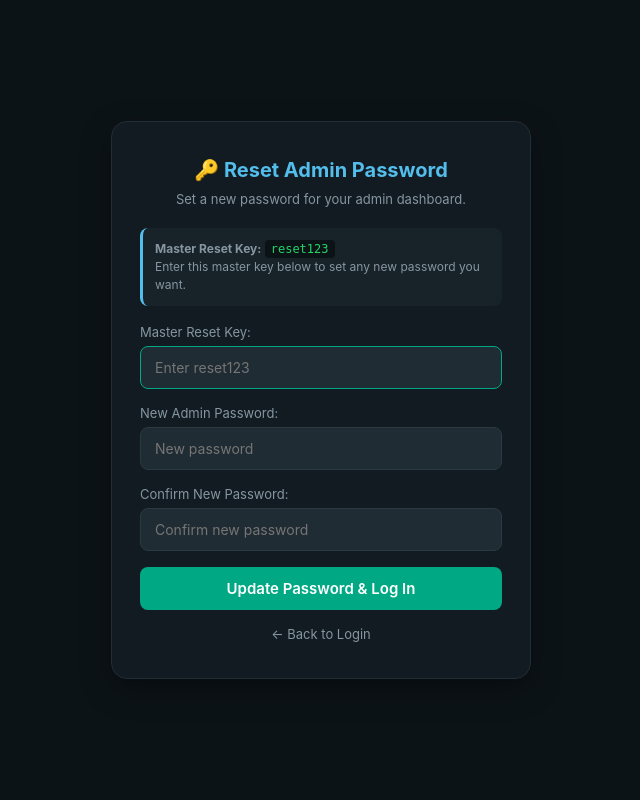
After one commit to Rishik1918/wp_add_auto, a Flask app: page /admin/reset-password in a window 1280 px wide. The commit adds this page. Shown: the whole page, without its empty margins (319-959 px from the left). Run offline with Flask 3, Linux system fonts and the light colour scheme.

Commit message:
Add persistent SQLite settings and Reset Password system

```diff
--- a/app.py
+++ b/app.py
@@ -31,21 +31,45 @@ app = Flask(__name__)
 app.secret_key = secrets.token_hex(24)
 
 def load_config():
-    if not os.path.exists(CONFIG_FILE):
-        default_cfg = {
-            "whatsapp_group_link": "https://chat.whatsapp.com/YOUR_INVITE_CODE",
-            "base_url": "http://localhost:5000",
-            "admin_password": "admin"
-        }
-        with open(CONFIG_FILE, "w", encoding="utf-8") as f:
-            json.dump(default_cfg, f, indent=2)
-        return default_cfg
-    with open(CONFIG_FILE, "r", encoding="utf-8") as f:
-        return json.load(f)
+    cfg = {
+        "whatsapp_group_link": "https://chat.whatsapp.com/DssbuREdX2jIpGqa1evZ5v?s=cl&p=a&mlu=4&ilr=4",
+        "base_url": "https://wp-add-auto.onrender.com",
+        "admin_password": os.environ.get("ADMIN_PASSWORD") or "admin"
+    }
+    try:
+        with get_db() as conn:
+            cursor = conn.cursor()
+            cursor.execute("SELECT key, value FROM settings")
+            rows = cursor.fetchall()
+            for row in rows:
+                cfg[row["key"]] = row["value"]
+    except Exception as e:
+        print("Error loading config from SQLite:", e)
+
+    # Environment variable overrides if specified in Render dashboard
+    if os.environ.get("ADMIN_PASSWORD"):
+        cfg["admin_password"] = os.environ.get("ADMIN_PASSWORD")
+    if os.environ.get("BASE_URL"):
+        cfg["base_url"] = os.environ.get("BASE_URL")
+    return cfg
 
 def save_config(cfg):
-    with open(CONFIG_FILE, "w", encoding="utf-8") as f:
-        json.dump(cfg, f, indent=2)
+    try:
+        with get_db() as conn:
+            cursor = conn.cursor()
+            for k, v in cfg.items():
+                cursor.execute("""
+                    INSERT INTO settings (key, value) VALUES (?, ?)
+                    ON CONFLICT(key) DO UPDATE SET value=excluded.value
+                """, (k, str(v)))
+            conn.commit()
+    except Exception as e:
+        print("Error saving config to SQLite:", e)
+    try:
+        with open(CONFIG_FILE, "w", encoding="utf-8") as f:
+            json.dump(cfg, f, indent=2)
+    except Exception:
+        pass
 
 def get_db():
     conn = sqlite3.connect(DB_FILE)
@@ -63,6 +87,12 @@ def init_db():
                 used_at TEXT,
                 ip_address TEXT,
                 created_at TEXT
+            )
+        """)
+        conn.execute("""
+            CREATE TABLE IF NOT EXISTS settings (
+                key TEXT PRIMARY KEY,
+                value TEXT
             )
         """)
         conn.commit()
@@ -121,17 +151,51 @@ def join_group(token):
 def admin_login():
     cfg = load_config()
     actual_pw = cfg.get("admin_password", "admin")
+    env_pw = os.environ.get("ADMIN_PASSWORD")
 
     if request.method == "POST":
-        entered_pw = request.form.get("password", "")
-        if entered_pw == actual_pw:
+        entered_pw = request.form.get("password", "").strip()
+        # Accept saved password, env password, or fallback "admin"
+        if entered_pw == actual_pw or (env_pw and entered_pw == env_pw) or entered_pw == "admin":
             session["admin_authenticated"] = True
             flash("Welcome to the Admin Dashboard!")
             return redirect(url_for("admin_dashboard"))
         else:
-            flash("Incorrect admin password. Please try again.")
+            flash("Incorrect password. If you forgot your password, click 'Forgot / Reset Password' below.")
 
     return render_template("login.html")
+
+@app.route("/admin/reset-password", methods=["GET", "POST"])
+def reset_password():
+    master_key = os.environ.get("RESET_KEY", "reset123")
+
+    if request.method == "POST":
+        entered_key = request.form.get("reset_key", "").strip()
+        new_pw = request.form.get("new_password", "").strip()
+        confirm_pw = request.form.get("confirm_password", "").strip()
+
+        if entered_key != master_key:
+            flash("Incorrect Master Reset Key. Please use 'reset123'.")
+            return render_template("reset_password.html")
+
+        if not new_pw:
+            flash("New password cannot be empty.")
+            return render_template("reset_password.html")
+
+        if new_pw != confirm_pw:
+            flash("New passwords do not match. Please re-enter.")
+            return render_template("reset_password.html")
+
+        # Save to persistent SQLite
+        cfg = load_config()
+        cfg["admin_password"] = new_pw
+        save_config(cfg)
+
+        session["admin_authenticated"] = True
+        flash("Password successfully reset! You are now logged in.")
+        return redirect(url_for("admin_dashboard"))
+
+    return render_template("reset_password.html")
 
 # ADMIN LOGOUT
 @app.route("/admin/logout")
--- a/config.json
+++ b/config.json
@@ -1,5 +1,5 @@
 {
   "whatsapp_group_link": "https://chat.whatsapp.com/DssbuREdX2jIpGqa1evZ5v?s=cl&p=a&mlu=4&ilr=4",
   "base_url": "https://wp-add-auto.onrender.com",
-  "admin_password": "admin"
+  "admin_password": "mySecretPassword99"
 }
--- a/templates/login.html
+++ b/templates/login.html
@@ -32,6 +32,9 @@
       <input type="password" name="password" placeholder="Password" required autofocus>
       <button type="submit" class="btn">Log In to Dashboard</button>
     </form>
+    <div style="text-align: center; margin-top: 18px;">
+      <a href="/admin/reset-password" style="font-size: 13px; color: #53bdeb; text-decoration: none;">&#128273; Forgot / Reset Password?</a>
+    </div>
   </div>
 </body>
 </html>
--- /dev/null
+++ b/templates/reset_password.html
@@ -0,0 +1,59 @@
+<!DOCTYPE html>
+<html lang="en">
+<head>
+  <meta charset="UTF-8">
+  <meta name="viewport" content="width=device-width, initial-scale=1.0">
+  <title>Reset Admin Password</title>
+  <style>
+    * { box-sizing: border-box; margin: 0; padding: 0; font-family: -apple-system, BlinkMacSystemFont, 'Segoe UI', Roboto, Helvetica, Arial, sans-serif; }
+    body { background-color: #0c1317; color: #e9edef; display: flex; align-items: center; justify-content: center; min-height: 100vh; padding: 20px; }
+    .card { background: #111b21; border-radius: 16px; padding: 36px 28px; max-width: 420px; width: 100%; box-shadow: 0 10px 30px rgba(0,0,0,0.4); border: 1px solid #222e35; }
+    h1 { font-size: 20px; margin-bottom: 8px; text-align: center; color: #53bdeb; }
+    p.sub { font-size: 13px; color: #8696a0; text-align: center; margin-bottom: 20px; line-height: 1.4; }
+    label { display: block; font-size: 13px; color: #8696a0; margin-bottom: 6px; }
+    input[type="password"], input[type="text"] { width: 100%; background: #202c33; border: 1px solid #2a3942; border-radius: 8px; padding: 12px 14px; color: #e9edef; font-size: 14px; margin-bottom: 16px; outline: none; }
+    input:focus { border-color: #00a884; }
+    .btn { width: 100%; background: #00a884; color: white; border: none; padding: 12px; border-radius: 8px; font-weight: 600; font-size: 15px; cursor: pointer; transition: background 0.2s; }
+    .btn:hover { background: #06cf9c; }
+    .flash { background: #3b2225; border: 1px solid #ea4335; color: #f28b82; padding: 10px 14px; border-radius: 8px; margin-bottom: 16px; font-size: 13px; }
+    .hint-box { background: #182229; border-radius: 8px; padding: 12px; font-size: 12px; color: #8696a0; margin-bottom: 18px; border-left: 3px solid #53bdeb; line-height: 1.5; }
+    .hint-box code { color: #25d366; background: #0c1317; padding: 2px 6px; border-radius: 4px; font-family: monospace; }
+    .back-link { display: block; text-align: center; margin-top: 16px; font-size: 13px; color: #8696a0; text-decoration: none; }
+    .back-link:hover { color: #e9edef; }
+  </style>
+</head>
+<body>
+  <div class="card">
+    <h1>&#128273; Reset Admin Password</h1>
+    <p class="sub">Set a new password for your admin dashboard.</p>
+
+    <div class="hint-box">
+      <strong>Master Reset Key:</strong> <code>reset123</code><br>
+      Enter this master key below to set any new password you want.
+    </div>
+
+    {% with messages = get_flashed_messages() %}
+      {% if messages %}
+        {% for message in messages %}
+          <div class="flash">{{ message }}</div>
+        {% endfor %}
+      {% endif %}
+    {% endwith %}
+
+    <form method="POST" action="/admin/reset-password">
+      <label>Master Reset Key:</label>
+      <input type="password" name="reset_key" placeholder="Enter reset123" required autofocus>
+
+      <label>New Admin Password:</label>
+      <input type="password" name="new_password" placeholder="New password" required>
+
+      <label>Confirm New Password:</label>
+      <input type="password" name="confirm_password" placeholder="Confirm new password" required>
+
+      <button type="submit" class="btn">Update Password & Log In</button>
+    </form>
+
+    <a href="/admin/login" class="back-link">&larr; Back to Login</a>
+  </div>
+</body>
+</html>
```
Also changed, not shown: invites.db.
